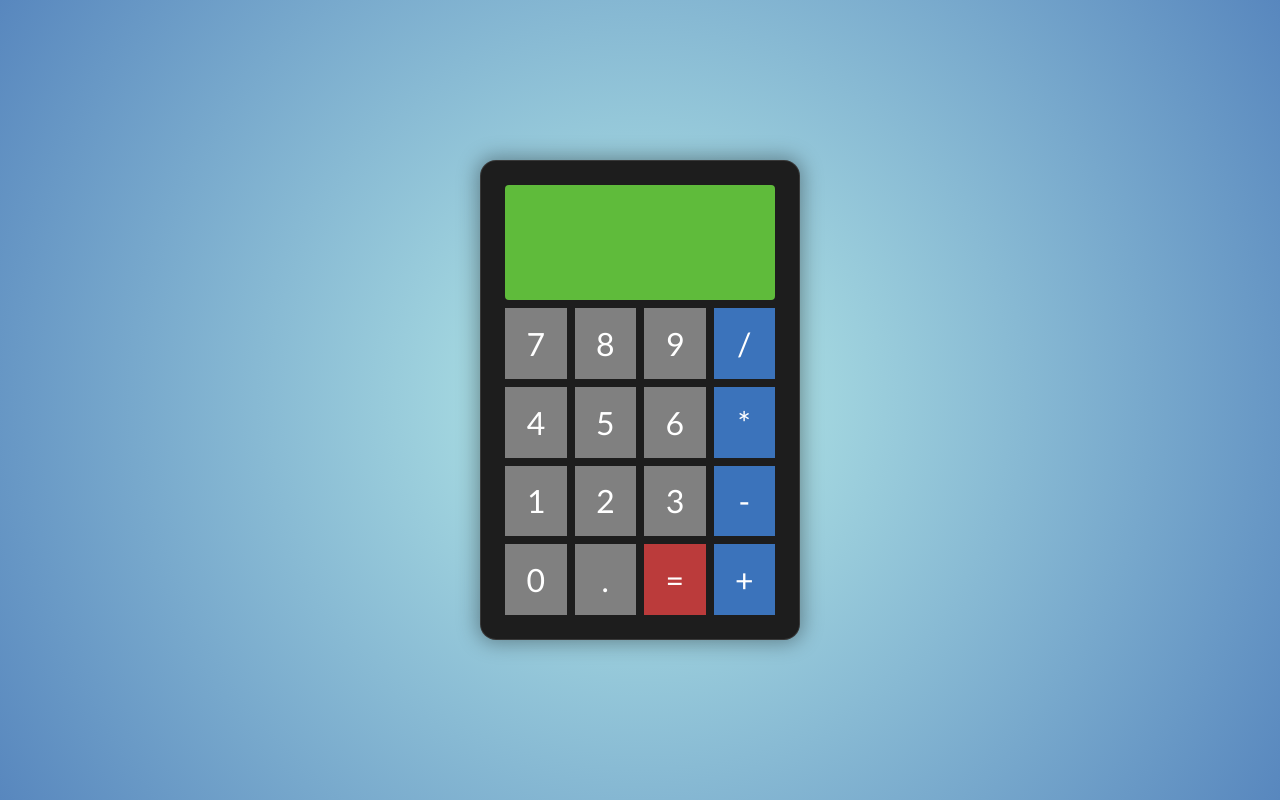
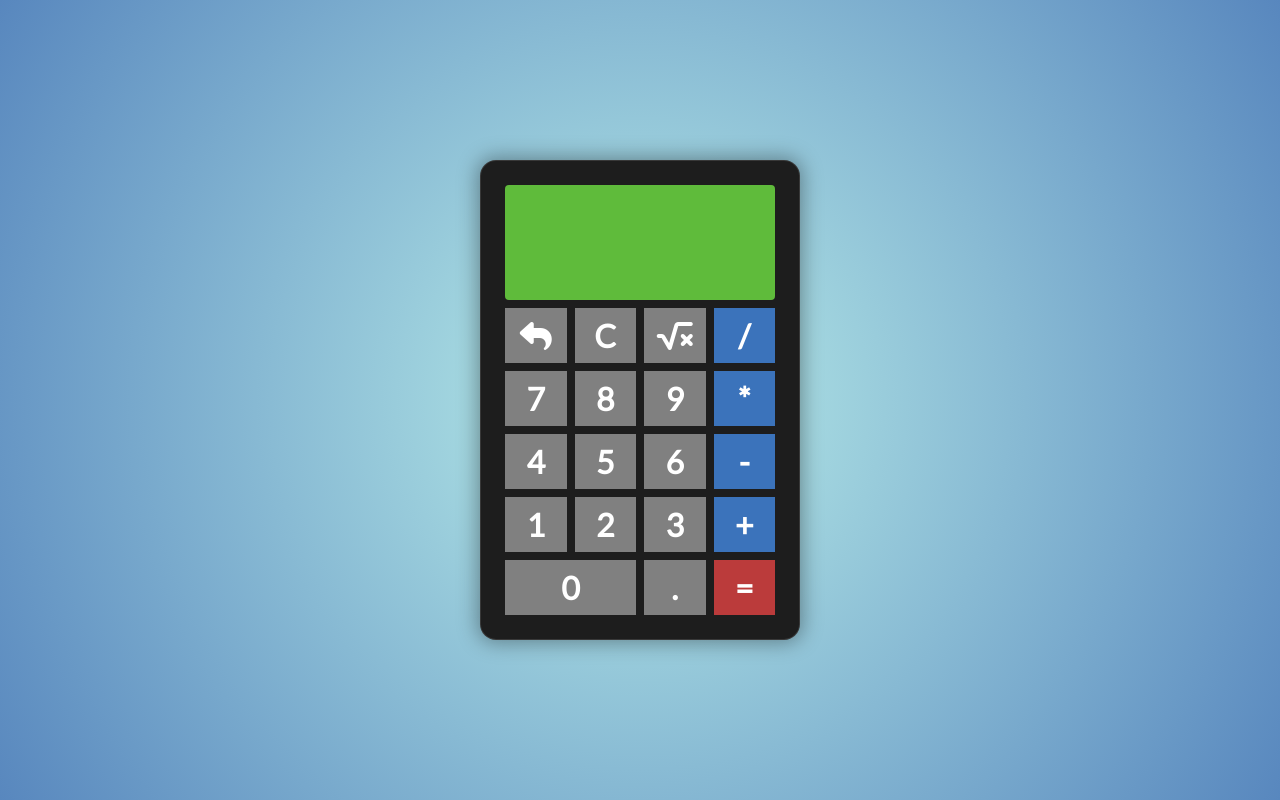
Before and after one commit to LGA-dev/calculator-app, a plain HTML site: page index.html in a window 1280 px wide. Drawn offline with Linux system fonts and the light colour scheme.

Commit message:
Add Delete DeleteAll and Sqrt buttons to UI

```diff
--- a/css/main.css
+++ b/css/main.css
@@ -112,7 +112,7 @@ p {
 	.calculator-buttons {
 		display: grid;
 		grid-template-columns: 1fr 1fr 1fr 1fr;
-		grid-template-rows: 1fr 1fr 1fr 1fr;
+		grid-template-rows: 1fr 1fr 1fr 1fr 1fr;
 		gap: 0.5rem;
 	}
 
@@ -121,6 +121,7 @@ p {
 		font-family: 'Lato', sans-serif;
 		font-size: 2rem;
 		border: none;
+		font-weight: 900;
 	}
 
 	.number-button {
@@ -135,6 +136,12 @@ p {
 		background: var(--equal-button-bg-color);
 	}
 
+	/* Makes zero button take 2 spaces */
+	#zero {
+		grid-column-start: 1;
+		grid-column-end: 3;
+	}
+
 	/* 03.b Calculator buttons */
 
 /* 03. Calculator body */
--- a/index.html
+++ b/index.html
@@ -8,6 +8,7 @@
     <link rel="stylesheet" href="/css/main.css">
     <link rel="stylesheet" href="/css/mediaqueries.css">
     <link href="https://fonts.googleapis.com/css2?family=DM+Mono&family=Lato&display=swap" rel="stylesheet">
+    <script src="https://kit.fontawesome.com/bf3de74a9d.js" crossorigin="anonymous"></script>
 </head>
 <body>
     <div class="wrapper">
@@ -17,22 +18,25 @@
                 <p class="calculator-output" id="output-normal"></p>
             </div>
             <div class="calculator-buttons">
+                <button class="number-button" onclick='storeValue(this.value);' value='#'><i class="fas fa-reply"></i></button>
+                <button class="number-button" onclick='storeValue(this.value);' value='#'>C</button>
+                <button class="number-button" onclick='storeValue(this.value);' value='#'><i class="fas fa-square-root-alt"></i></button>
+                <button class="operator-button" onclick='storeValue(this.value);' value='/'>/</button>
                 <button class="number-button" onclick='storeValue(this.value);' value='7'>7</button>
                 <button class="number-button" onclick='storeValue(this.value);' value='8'>8</button>
                 <button class="number-button" onclick='storeValue(this.value);' value='9'>9</button>
-                <button class="operator-button" onclick='storeValue(this.value);' value='/'>/</button>
+                <button class="operator-button" onclick='storeValue(this.value);' value='*'>*</button>
                 <button class="number-button" onclick='storeValue(this.value);' value='4'>4</button>
                 <button class="number-button" onclick='storeValue(this.value);' value='5'>5</button>
                 <button class="number-button" onclick='storeValue(this.value);' value='6'>6</button>
-                <button class="operator-button" onclick='storeValue(this.value);' value='*'>*</button>
+                <button class="operator-button" onclick='storeValue(this.value);' value='-'>-</button>
                 <button class="number-button" onclick='storeValue(this.value);' value='1'>1</button>
                 <button class="number-button" onclick='storeValue(this.value);' value='2'>2</button>
                 <button class="number-button" onclick='storeValue(this.value);' value='3'>3</button>
-                <button class="operator-button" onclick='storeValue(this.value);' value='-'>-</button>
-                <button class="number-button" onclick='storeValue(this.value);' value='0'>0</button>
+                <button class="operator-button" onclick='storeValue(this.value);' value='+'>+</button>
+                <button class="number-button" id="zero" onclick='storeValue(this.value);' value='0'>0</button>
                 <button class="number-button" onclick='storeValue(this.value);' value='.'>.</button>
                 <button class="equal-button" onclick='calculateAll(this.value);' value='='>=</button>
-                <button class="operator-button" onclick='storeValue(this.value);' value='+'>+</button>
             </div>
         </div>
     </div>
```
